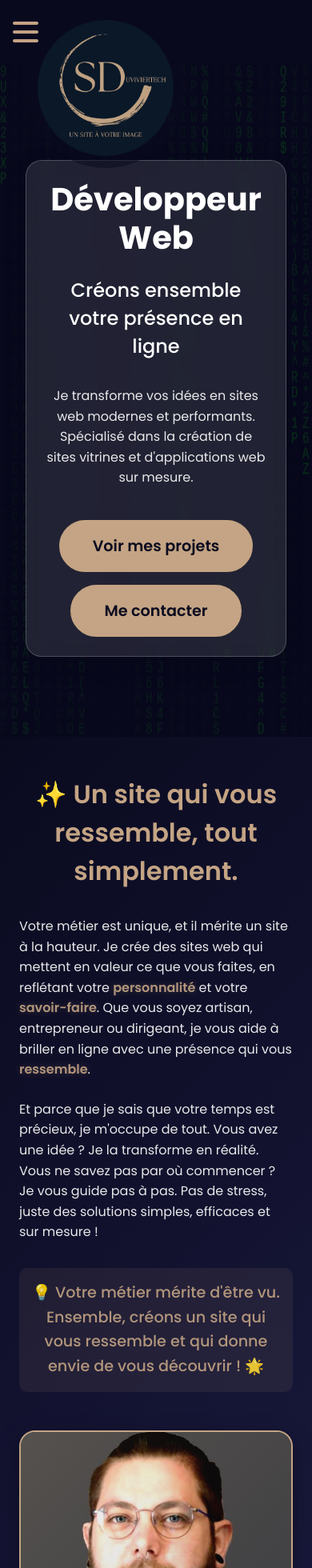
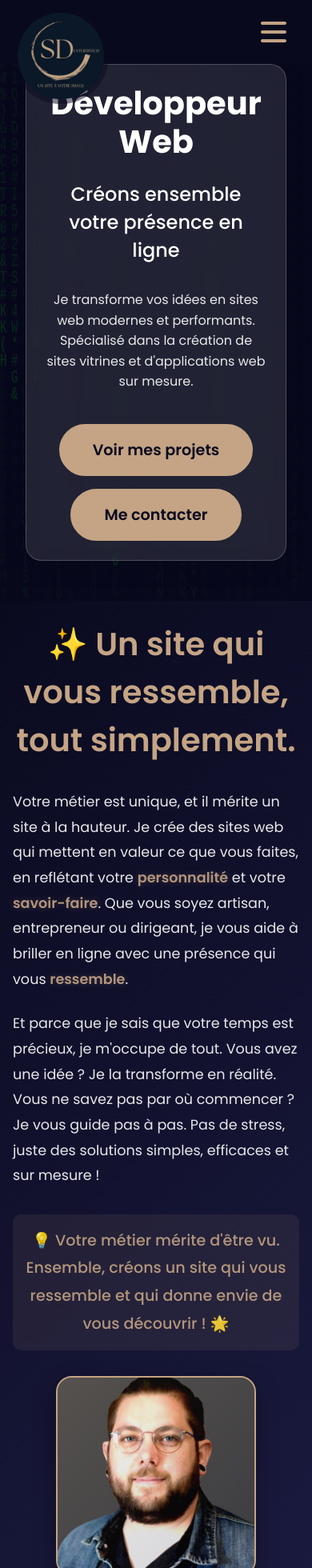
Before and after one commit to YoDaMned59/SDuvivierTech, a React (Create React App) app: page / in a window 390 px wide. Shown: the top 1960 px of the page at 80% size. Built offline with nearby package versions, Linux system fonts and the light colour scheme.

Commit message:
fix responsive design

```diff
--- a/public/index.html
+++ b/public/index.html
@@ -28,6 +28,7 @@
 
     <!-- Preload -->
     <link rel="preload" href="https://fonts.googleapis.com/css2?family=Poppins:wght@300;400;500;600;700&display=swap" as="style"/>
+    <link rel="preload" href="%PUBLIC_URL%/static/media/site-artisan.jpg" as="image" type="image/jpeg" fetchpriority="high"/>
 
     <link rel="apple-touch-icon" href="%PUBLIC_URL%/logo192.png" />
     <link rel="manifest" href="%PUBLIC_URL%/manifest.json" />
--- a/src/App.jsx
+++ b/src/App.jsx
@@ -1,5 +1,5 @@
 import React from 'react';
-import { BrowserRouter as Router, Routes, Route } from 'react-router-dom';
+import { BrowserRouter as Router, Routes, Route, useLocation } from 'react-router-dom';
 import Navigation from './components/Navigation';
 import Footer from './components/Footer';
 import Home from './pages/Home';
@@ -8,10 +8,26 @@ import Services from './pages/Services';
 import Contact from './pages/Contact';
 import './styles/main.scss';
 
+// Composant pour défiler vers le haut à chaque changement de route
+function ScrollToTop() {
+  const { pathname } = useLocation();
+
+  React.useEffect(() => {
+    window.scrollTo({
+      top: 0,
+      left: 0,
+      behavior: 'instant'
+    });
+  }, [pathname]);
+
+  return null;
+}
+
 function App() {
   return (
     <Router future={{ v7_startTransition: true, v7_relativeSplatPath: true }}>
       <div className="app">
+        <ScrollToTop />
         <Navigation />
         <main>
           <Routes>
--- a/src/components/About.jsx
+++ b/src/components/About.jsx
@@ -37,6 +37,11 @@ function About() {
               src={profileImage}
               alt="Sébastien Duvivier"
               className="about__image"
+              width={400}
+              height={400}
+              loading="eager"
+              decoding="async"
+              fetchpriority="high"
             />
           </motion.div>
         </div>
--- a/src/pages/Projects.jsx
+++ b/src/pages/Projects.jsx
@@ -33,18 +33,33 @@ const Projects = () => {
   const [loading, setLoading] = useState(true);
   const [error, setError] = useState(null);
 
-  // Mapping des images
+  // Mapping des images avec leurs dimensions
   const projectImages = {
-    'repro-toutes-reparations': siteArtisanImage,
-    'home-beautician': homeBeauticianImage,
-    'nina-carducci': ninaCarducciImage,
-    'print-it': printItImage
+    'repro-toutes-reparations': {
+      src: siteArtisanImage,
+      width: 800,
+      height: 600
+    },
+    'home-beautician': {
+      src: homeBeauticianImage,
+      width: 800,
+      height: 600
+    },
+    'nina-carducci': {
+      src: ninaCarducciImage,
+      width: 800,
+      height: 600
+    },
+    'print-it': {
+      src: printItImage,
+      width: 800,
+      height: 600
+    }
   };
 
   useEffect(() => {
     const fetchProjects = async () => {
       try {
-        // Ajout d'un timestamp pour éviter le cache du navigateur
         const timestamp = new Date().getTime();
         const response = await fetch(`/data/projects.json?t=${timestamp}`);
 
@@ -66,10 +81,7 @@ const Projects = () => {
 
     fetchProjects();
 
-    // Rafraîchir les données toutes les 30 secondes
     const interval = setInterval(fetchProjects, 30000);
-
-    // Nettoyage à la destruction du composant
     return () => clearInterval(interval);
   }, []);
 
@@ -112,14 +124,20 @@ const Projects = () => {
               transition={{ duration: 0.5 }}
             >
               <div className="project-card__image">
+                {projectImages[project.id] && (
                   <img
-                  src={projectImages[project.id]}
+                    src={projectImages[project.id].src}
                     alt={project.title}
+                    width={projectImages[project.id].width}
+                    height={projectImages[project.id].height}
+                    loading="lazy"
+                    decoding="async"
                     onError={(e) => {
                       e.target.onerror = null;
                       console.error(`Image non trouvée pour le projet: ${project.id}`);
                     }}
                   />
+                )}
               </div>
               <div className="project-card__content">
                 <h2>{project.title}</h2>
--- a/src/styles/main.scss
+++ b/src/styles/main.scss
@@ -18,6 +18,12 @@ $window-bg: #1E1E1E;
   box-sizing: border-box;
 }
 
+html, body {
+  overflow-x: hidden;
+  width: 100%;
+  position: relative;
+}
+
 body {
   font-family: $font-primary;
   background: $background-gradient;
@@ -27,7 +33,7 @@ body {
 
 // Navigation
 .navigation {
-  position: absolute;
+  position: fixed;
   top: 0;
   left: 0;
   right: 0;
@@ -35,6 +41,7 @@ body {
   padding: 0;
   transition: all 0.3s ease;
   background: transparent;
+  width: 100%;
 
   &--scrolled {
     background: rgba($background-dark, 0.95);
@@ -45,7 +52,7 @@ body {
   &__container {
     max-width: 100%;
     margin: 0;
-    padding: 0 2rem;
+    padding: 0 1rem;
     display: flex;
     justify-content: space-between;
     align-items: center;
@@ -60,16 +67,26 @@ body {
     z-index: 1001;
     position: absolute;
     top: 0;
-    left: 2rem;
+    left: 1rem;
 
     img {
-      height: 200px;
+      height: 150px;
       width: auto;
       transition: transform 0.3s ease;
       margin-top: 10px;
       border-radius: 50%;
       background: rgba($background-dark, 0.5);
-      padding: 15px;
+      padding: 10px;
+
+      @media (max-width: 768px) {
+        height: 120px;
+        padding: 8px;
+      }
+
+      @media (max-width: 480px) {
+        height: 100px;
+        padding: 6px;
+      }
 
       &:hover {
         transform: scale(1.05);
@@ -88,6 +105,10 @@ body {
     cursor: pointer;
     padding: 0;
     z-index: 1001;
+    position: absolute;
+    right: 2rem;
+    top: 50%;
+    transform: translateY(-50%);
 
     &:focus {
       outline: none;
@@ -155,14 +176,15 @@ body {
   .navigation {
     background: rgba($background-dark, 0.95);
     backdrop-filter: blur(10px);
-    position: fixed;
 
     &__container {
       padding: 0.5rem 1rem;
     }
 
-    &__logo-img {
-      height: 150px;
+    &__logo {
+      img {
+        height: 150px;
+      }
     }
 
     &__burger {
@@ -184,7 +206,8 @@ body {
       gap: 2rem;
       padding: 2rem;
       transition: right 0.3s ease;
-      box-shadow: -5px 0 15px rgba(0, 0, 0, 0.2);
+      margin: 0;
+      padding-top: 80px;
 
       &.active {
         right: 0;
@@ -205,12 +228,25 @@ body {
       }
     }
   }
+
+  .hero-container,
+  .projects-page,
+  .services-page,
+  .contact-page,
+  .about-page,
+  .realisations-page {
+    padding-top: 120px;
+    padding-bottom: 50px;
+    min-height: auto;
+  }
 }
 
 @media (max-width: 768px) {
   .navigation {
-    &__logo-img {
-      height: 100px;
+    &__logo {
+      img {
+        height: 120px;
+      }
     }
 
     &__link {
@@ -218,9 +254,14 @@ body {
     }
   }
 
-  // Hero responsive
-  .hero-container {
-    padding-top: 150px;
+  .hero-container,
+  .projects-page,
+  .services-page,
+  .contact-page,
+  .about-page,
+  .realisations-page {
+    padding-top: 100px;
+    padding-bottom: 30px;
     min-height: auto;
   }
 
@@ -265,8 +306,9 @@ body {
     }
 
     &__image-container {
-      height: 300px;
-      max-width: 100%;
+      height: 500px;
+      max-width: 350px;
+      margin: 0 auto;
     }
   }
 
@@ -288,6 +330,10 @@ body {
   // Projects responsive
   .projects-page {
     padding: 150px 1rem 2rem;
+
+    &__title {
+      font-size: 2.5rem;
+    }
   }
 
   .projects-grid {
@@ -304,12 +350,22 @@ body {
   // Contact responsive
   .contact-page {
     padding: 150px 1rem 2rem;
+
+    &__title {
+      font-size: 2.5rem;
+    }
   }
 
   .contact-container {
     grid-template-columns: 1fr;
     gap: 2rem;
     padding: 1rem;
+  }
+
+  .realisations-page {
+    .realisations-hero__title {
+      font-size: 2.5rem;
+    }
   }
 }
 
@@ -349,18 +405,29 @@ body {
     padding: 0.8rem 1.5rem;
     font-size: 1rem;
   }
+
+  .hero-container,
+  .projects-page,
+  .services-page,
+  .contact-page,
+  .about-page,
+  .realisations-page {
+    padding-top: 80px;
+    padding-bottom: 20px;
+  }
 }
 
 // Hero Container
 .hero-container {
   position: relative;
-  min-height: 80vh;
+  width: 100%;
+  min-height: 60vh;
   display: flex;
   align-items: center;
   justify-content: center;
-  padding: 2rem;
-  padding-top: 200px;
-  padding-bottom: 100px;
+  padding: 2rem 1rem;
+  padding-top: 150px;
+  padding-bottom: 50px;
   overflow: hidden;
   background: $background-dark;
 }
@@ -521,15 +588,22 @@ body {
 // Hero Content
 .hero {
   text-align: center;
+  width: 100%;
   max-width: 800px;
   margin: 0 auto;
-  padding: 2rem;
+  padding: 2rem 1rem;
   background: rgba(255, 255, 255, 0.1);
   backdrop-filter: blur(10px);
   border-radius: 20px;
   box-shadow: 0 8px 32px rgba(0, 0, 0, 0.1);
   border: 1px solid rgba(255, 255, 255, 0.2);
   z-index: 1;
+
+  @media (max-width: 768px) {
+    padding: 1.5rem;
+    margin: 0 1rem;
+    width: calc(100% - 2rem);
+  }
 }
 
 .hero__title {
@@ -898,23 +972,33 @@ body {
 
 // About Section
 .about {
-  padding: 4rem 2rem;
+  padding: 3rem 1rem;
   background: $background-gradient;
-  min-height: 80vh;
+  min-height: 60vh;
   display: flex;
   align-items: center;
+  width: 100%;
+  overflow: hidden;
 
   &__container {
     max-width: 1200px;
+    width: 100%;
     margin: 0 auto;
     display: grid;
     grid-template-columns: 1fr 400px;
-    gap: 4rem;
+    gap: 3rem;
     align-items: center;
+    padding: 0 1rem;
+
+    @media (max-width: 1024px) {
+      grid-template-columns: 1fr;
+      gap: 2rem;
+    }
   }
 
   &__content {
-    padding-right: 2rem;
+    width: 100%;
+    max-width: 100%;
   }
 
   &__title {
@@ -954,7 +1038,19 @@ body {
   &__image-container {
     position: relative;
     width: 100%;
-    height: 400px;
+    height: 350px;
+    max-width: 400px;
+    margin: 0 auto;
+
+    @media (max-width: 768px) {
+      height: 300px;
+      max-width: 300px;
+    }
+
+    @media (max-width: 480px) {
+      height: 250px;
+      max-width: 250px;
+    }
   }
 
   &__image-wrapper {
@@ -1016,43 +1112,36 @@ body {
 }
 
 @media (max-width: 1024px) {
+  .hero-container {
+    padding-top: 120px;
+  }
+
   .about {
-    padding: 4rem 2rem;
+    padding: 2rem 1rem;
 
     &__container {
-      grid-template-columns: 1fr;
-      gap: 3rem;
-    }
-
-    &__content {
-      padding-right: 0;
-    }
-
-    &__image-container {
-      height: 400px;
-      max-width: 600px;
-      margin: 0 auto;
+      padding: 0;
     }
   }
 }
 
 @media (max-width: 768px) {
+  .hero-container {
+    padding-top: 100px;
+  }
+
   .about {
-    padding: 3rem 1.5rem;
-
-    &__title {
-      font-size: 2rem;
-      text-align: center;
-    }
-
-    &__text {
-      font-size: 1rem;
-      line-height: 1.6;
-    }
-
-    &__image-container {
-      height: 350px;
-    }
+    padding: 1.5rem 1rem;
+  }
+}
+
+@media (max-width: 480px) {
+  .hero-container {
+    padding-top: 80px;
+  }
+
+  .about {
+    padding: 1.5rem 1rem;
   }
 }
 
```
Also changed, not shown: 1 other file (tests, documents, lock files or other folders). Lines whose indentation alone changed are shown as unchanged.
